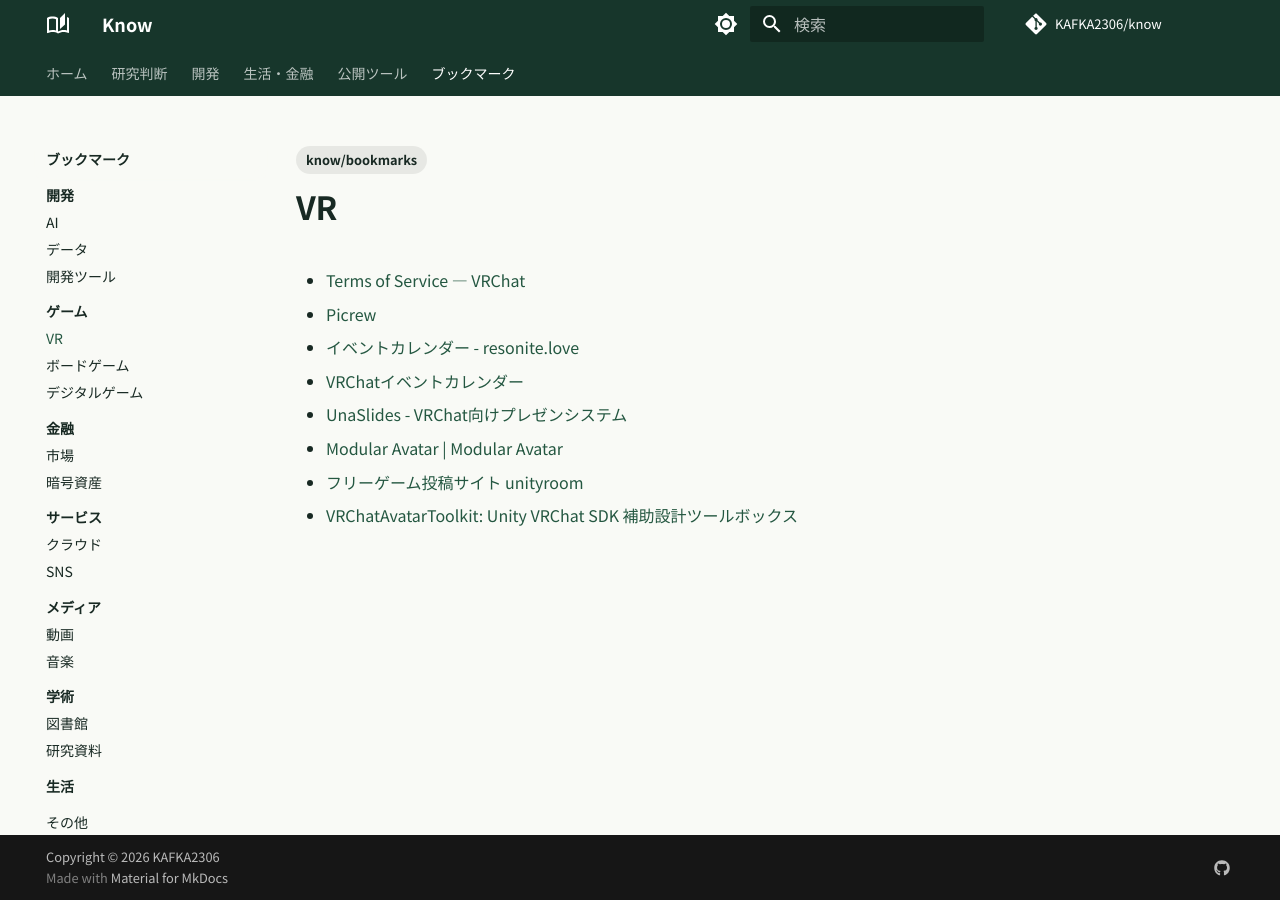
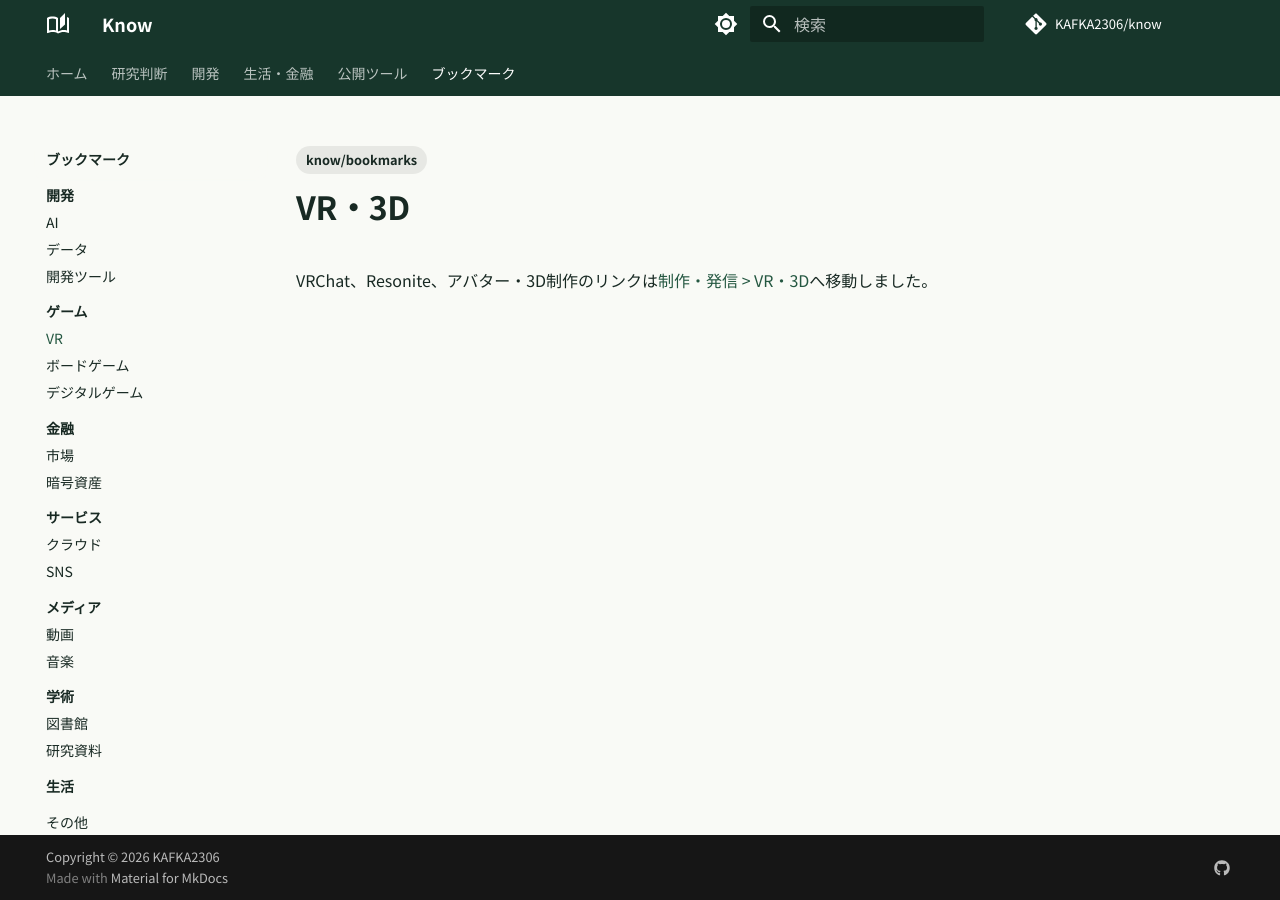
Before and after one commit to KAFKA2306/know, an MkDocs documentation site: the page built from docs/bookmarks/Game/VR/index.md, in a window 1280 px wide. Built offline with MkDocs 1.6.1 and Material for MkDocs 9.7.7, drawn with Linux system fonts in a browser that asks for light colours; comment, search, counter and statistics services are not loaded.

Commit message:
docs(bookmarks): regroup tools and games by use case

```diff
--- a/docs/bookmarks/Game/VR/index.md
+++ b/docs/bookmarks/Game/VR/index.md
@@ -1,17 +1,10 @@
 ---
 type: bookmark
-description: "「VR」のブックマークを探すための索引。"
+description: "VR・3D制作リンクの移動案内。"
 tags:
   - know/bookmarks
 ---
 
-# VR
+# VR・3D
 
-- [Terms of Service — VRChat](https://hello.vrchat.com)
-- [Picrew](https://picrew.me)
-- [イベントカレンダー - resonite.love](https://resonite.love)
-- [VRChatイベントカレンダー](https://vrceve.com)
-- [UnaSlides - VRChat向けプレゼンシステム](https://unagiken.com)
-- [Modular Avatar | Modular Avatar](https://modular-avatar.nadena.dev)
-- [フリーゲーム投稿サイト unityroom](https://unityroom.com)
-- [VRChatAvatarToolkit: Unity VRChat SDK 補助設計ツールボックス](https://gitee.com)
+VRChat、Resonite、アバター・3D制作のリンクは[制作・発信 > VR・3D](../../Media/VR/index.md)へ移動しました。
```
